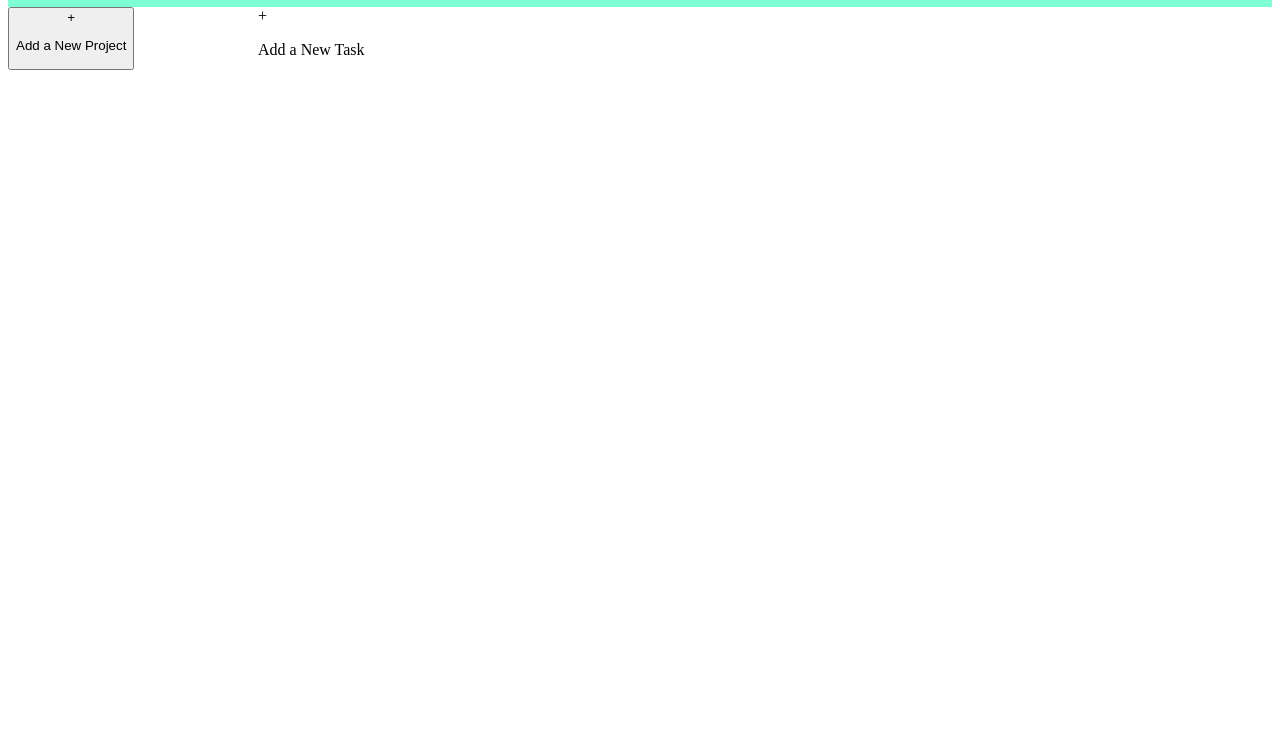
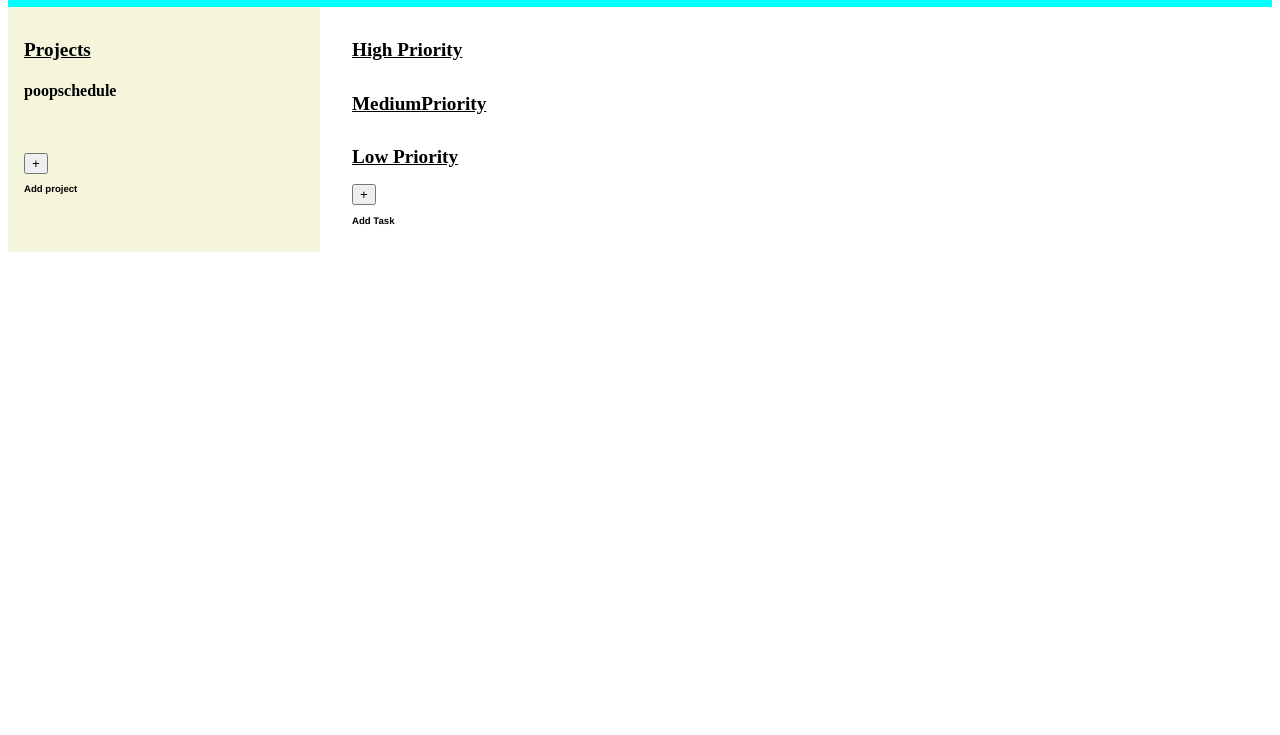
Before and after one commit to GaneshS288/todo, a website built with webpack: page src/index.html in a window 1280 px wide. Shown: the part 81-816 px from the top of the page. Built offline with nearby package versions, Linux system fonts and the light colour scheme.

Commit message:
do basic style and structure of app

```diff
--- a/src/index.html
+++ b/src/index.html
@@ -12,15 +12,38 @@
 
     <main>
         <div class="todo-project-container">
-            <button>
-                <div class= "add-project-icon">+</div>
-                <p>Add a New Project</p>
-            </button>
+            <div>
+                <h2>Projects</h2>
+                <h4>poopschedule</h4>
+            </div>
+
+            <div class="add-project-button-container">
+                <button>
+                    <div class= "add-project-icon">+</div>
+                </button>
+                <p>Add project</p>
+            </div>
         </div>
 
         <div class="todo-task-container">
-            <div class="add-task-icon">+</div>
-            <p>Add a New Task</p>
+            <div class="high-priority-tasks">
+                <h2>High Priority</h2>
+            </div>
+
+            <div class="medium-priority-tasks">
+                <h2>MediumPriority</h2>
+            </div>
+
+            <div class="low-priority-tasks">
+                <h2>Low Priority</h2>
+            </div>
+
+            <div class="add-task-button-container">
+                <button>
+                    <div class="add-task-icon">+</div>
+                </button>
+                <p>Add Task</p>
+            </div>
         </div>
     </main>
 </body>
--- a/src/styles.css
+++ b/src/styles.css
@@ -1,26 +1,59 @@
+/*common style below*/
+
 body {
     display: flex;
     flex-direction: column;
+    min-height: 100vh;
 }
 
+button + p {
+    font: 600 0.6rem helvetica;
+}
+
+h2 {
+    font: 800 1.2rem 'Times New Roman';
+    text-decoration: underline;
+}
+/*header style below*/
+
 header {
-    background-color: aquamarine;
+    background-color: aqua;
     width: 100%;
 }
 
 .todo-title {
     text-align: center;
+    font: 1.7rem 700 'Times New Roman';
 }
 
 main {
     display: grid;
-    grid-template-columns: minmax(100px, 250px) 1fr;
+    grid-template-columns: 1fr 3fr;
+    column-gap: 1rem;
 }
 
 .todo-project-container {
-    flex: 1;
+    background-color: beige;
+    display: grid;
+    grid-template-columns: 1fr;
+    padding: 1rem;
+}
+
+.add-project-button-container {
+    display: flex;
+    flex-direction: column;
+    align-items: start;
 }
 
 .todo-task-container {
-    flex: 3 1 auto;
+    display: grid;
+    grid-template-columns: 1fr;
+    padding: 1rem;
+    align-items: start;
 }
+
+.add-task-button-container {
+    display: flex;
+    flex-direction: column;
+    align-items: start;
+}
--- a/webpack.dev.js
+++ b/webpack.dev.js
@@ -5,8 +5,7 @@ module.exports = merge(config, {
     mode: 'development',
     devtool: 'eval-source-map',
     devServer: {
-        watchFiles: ['.src/index.html'],
-        static: ['./dist'],
+        watchFiles: ['./src/index.html'],
         open : {
             app : {
                 name : '/mnt/c/program files/google/chrome/application/chrome.exe',
```
Also changed, not shown: src/index.js (line endings or trailing spaces).
